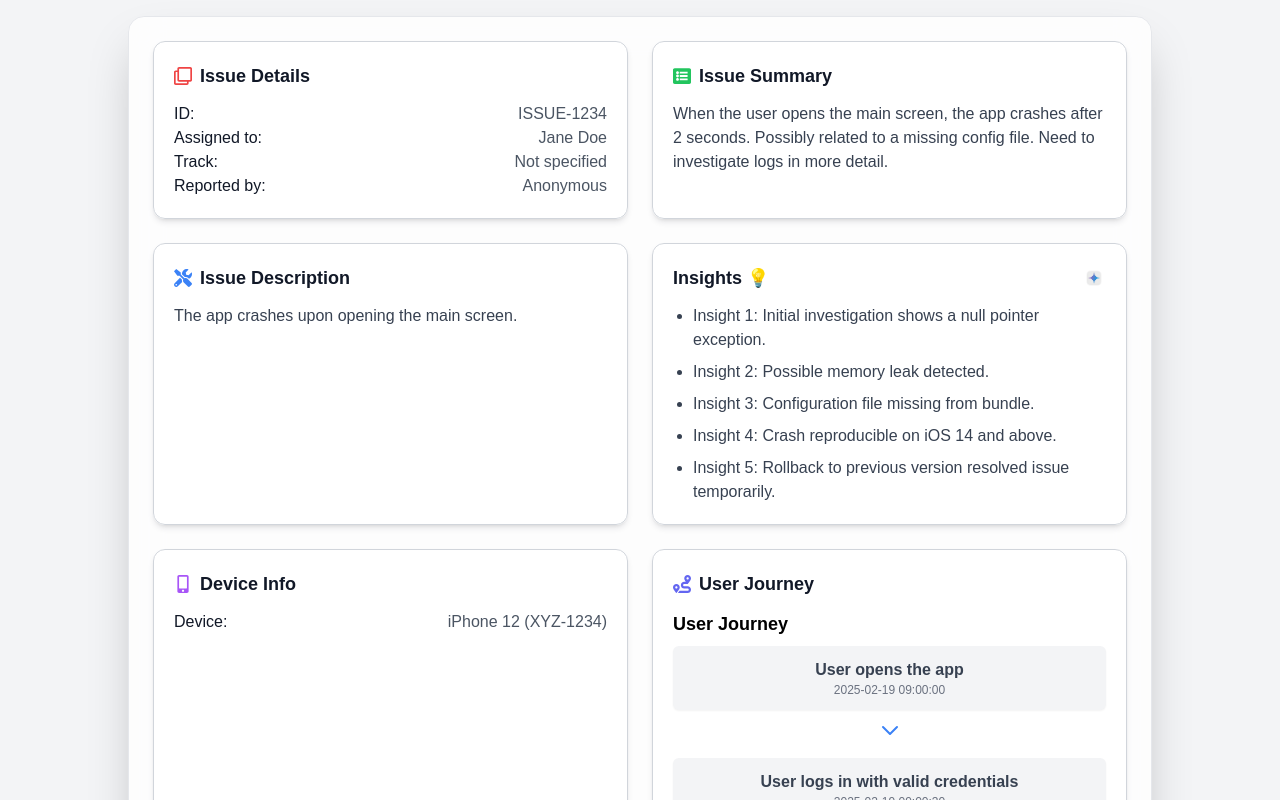
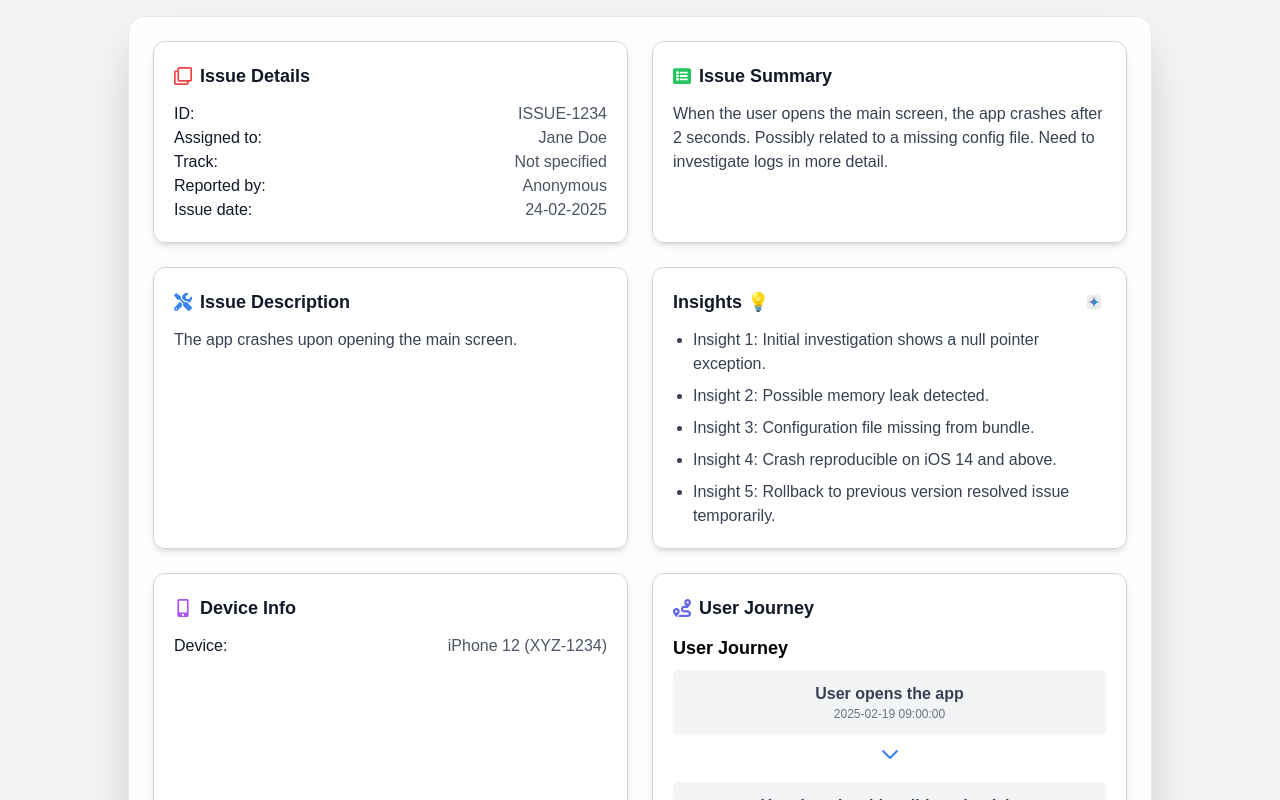
Before and after one commit to tyagivivek8/slackbot-website, a React (Create React App) app: page /issue/1 in a window 1280 px wide. Shown: the top 800 px of the page. Built offline with nearby package versions, Linux system fonts and the light colour scheme.

Commit message:
Added issue date

```diff
--- a/src/components/IssueDetails.js
+++ b/src/components/IssueDetails.js
@@ -100,6 +100,7 @@ function IssueDetails({ issue }) {
         <DetailItem label="Assigned to" value={issue.devAssigned || "Unassigned"} />
         <DetailItem label="Track" value={issue.track || "Not specified"} />
         <DetailItem label="Reported by" value={issue.reportedBy || "Anonymous"} />
+        <DetailItem label="Issue date" value={issue.reportedBy || "24-02-2025"} />
       </SectionCard>
 
       <SectionCard title="Issue Summary " icon={<FaListAlt className="text-green-500" />}>
```
